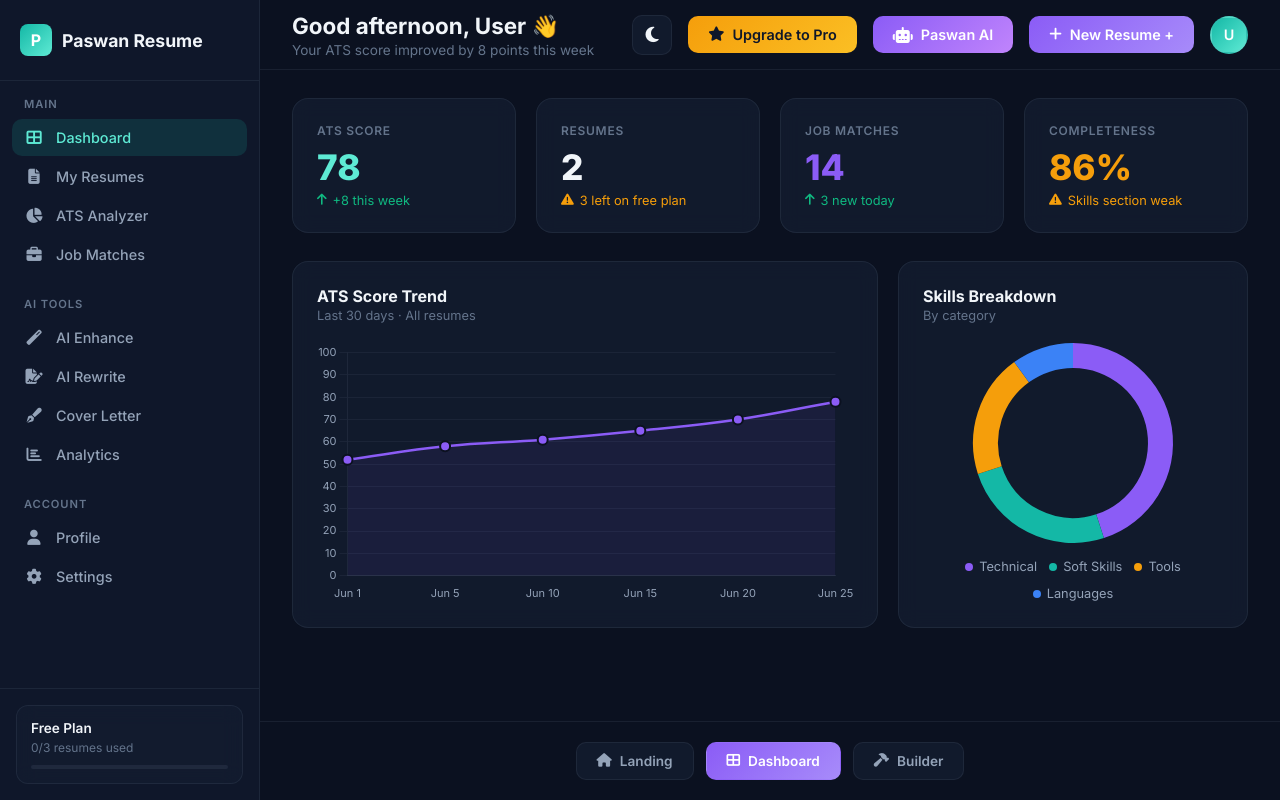
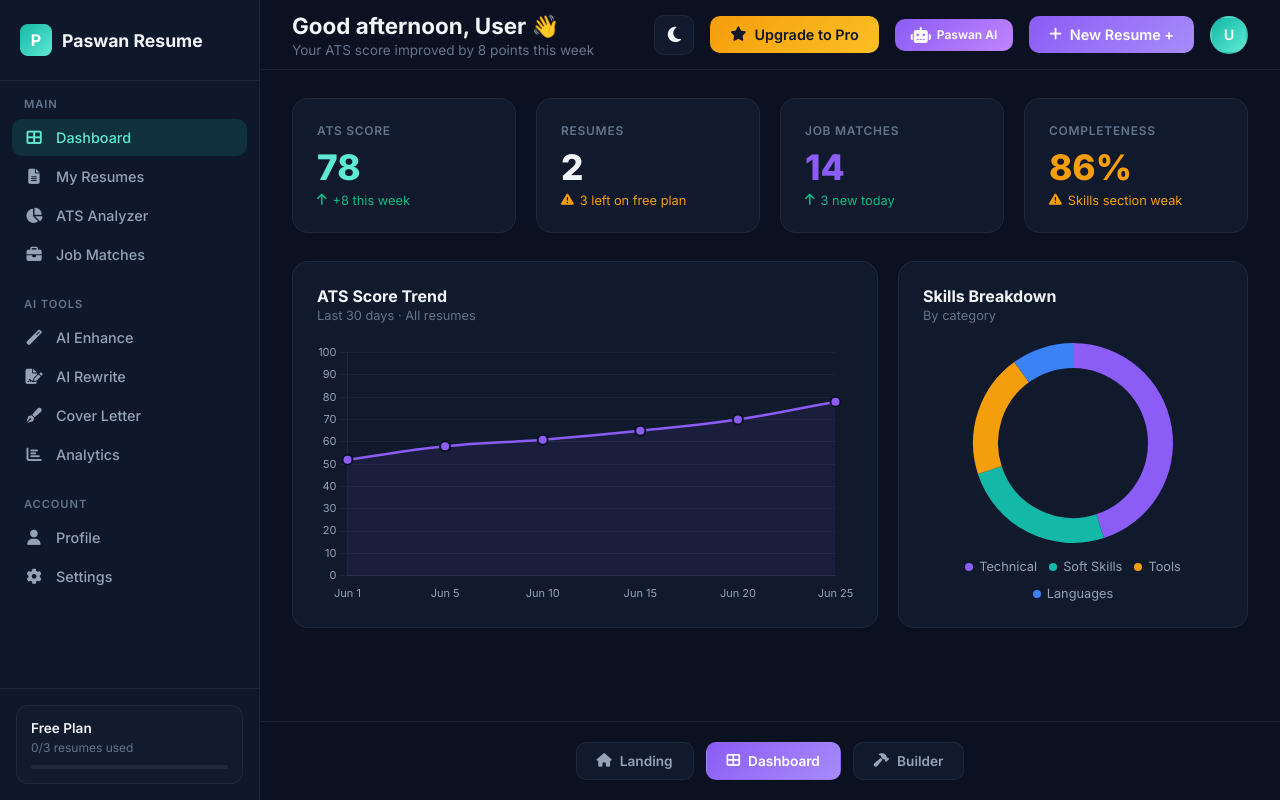
Before and after one commit to sourabcollege/paswan-resume-builder-2026, a Python web app: template templates/dashboard.html in a window 1280 px wide. Run offline with Jinja, Linux system fonts and the light colour scheme; the template is opened without the code that fills it, so the values that code supplies are empty.

Commit message:
fix: reduce Paswan AI button font size

```diff
--- a/templates/dashboard.html
+++ b/templates/dashboard.html
@@ -310,18 +310,18 @@
     }
 
     /* ── Paswan AI Button ── */
-    .btn-ai {
+        .btn-ai {
       background: linear-gradient(135deg, #8b5cf6, #c084fc);
       color: white;
       border: none;
-      padding: 10px 20px;
+      padding: 8px 16px;
       border-radius: 10px;
       font-weight: 600;
-      font-size: 0.9rem;
+      font-size: 0.75rem;
       cursor: pointer;
       display: flex;
       align-items: center;
-      gap: 8px;
+      gap: 6px;
       transition: all 0.2s;
       text-decoration: none;
       position: relative;
```
